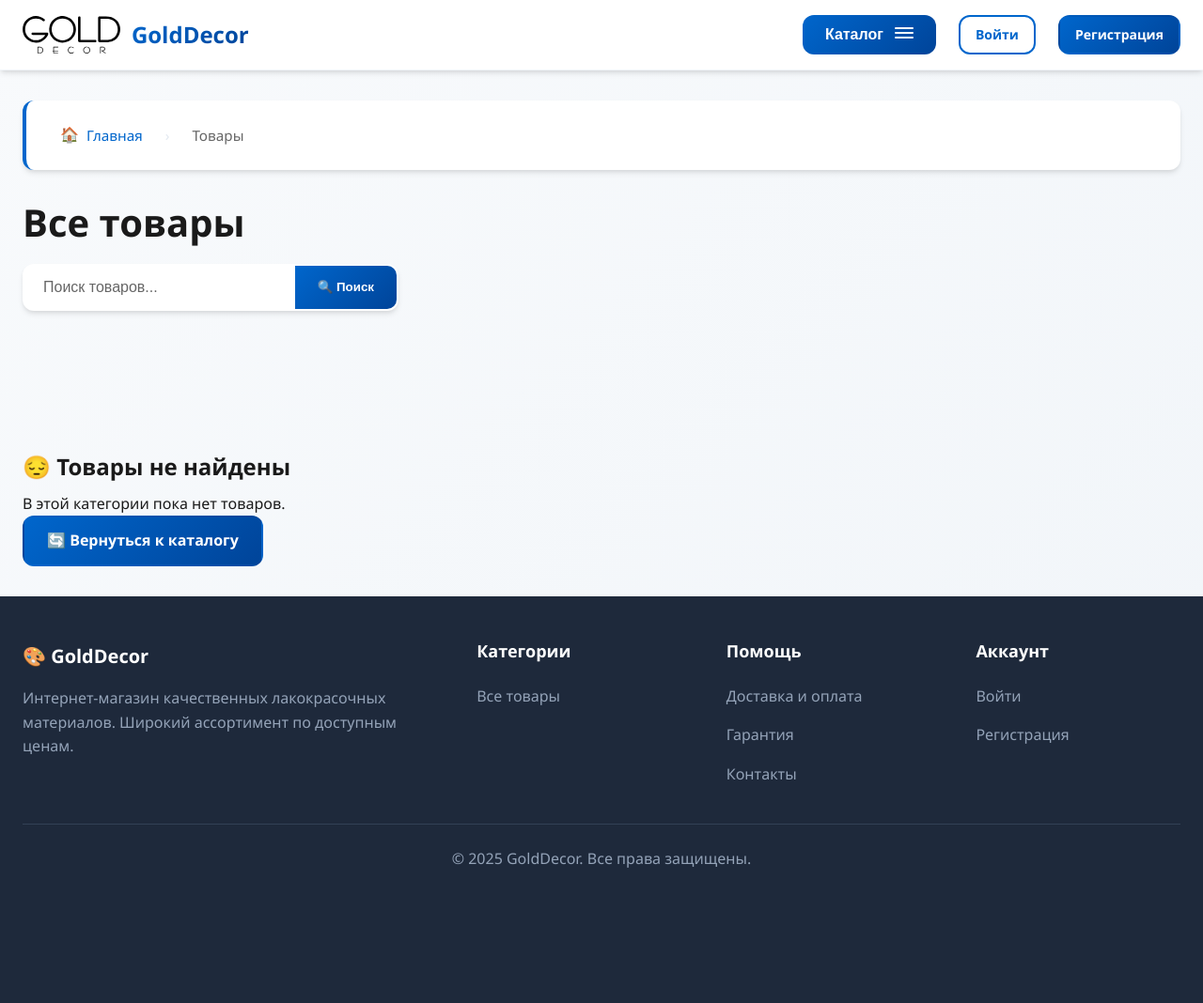
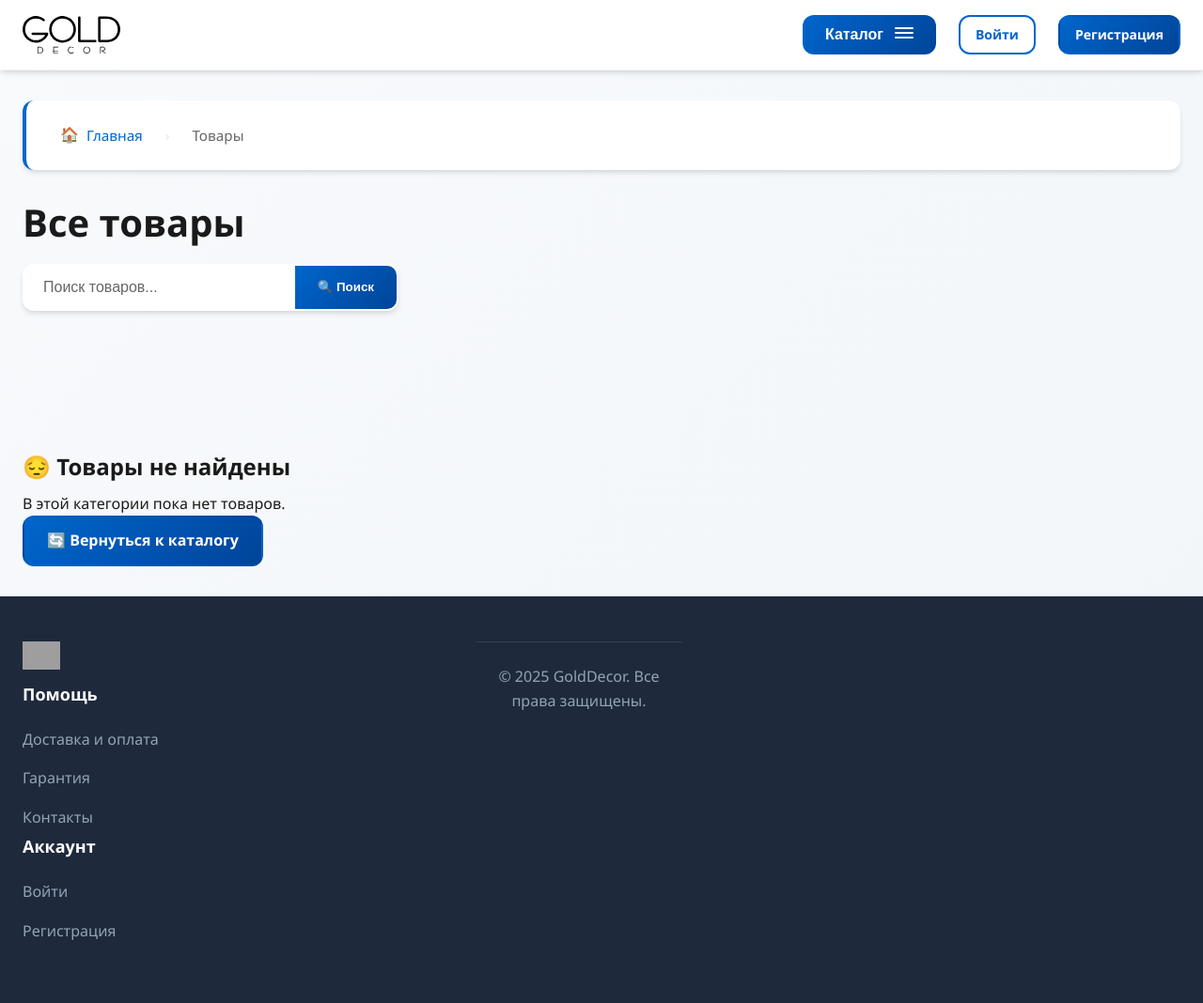
Before and after one commit to ArtemRuslanovich/golddekor, a Django app: page / in a window 1280 px wide. Shown: the whole page at 94% size. Before the commit the page ends 924 px from the top, so only its background shows below. Run offline with Django 5.2, Linux system fonts and the light colour scheme; data that the repository does not hold is empty; grey boxes are pictures that could not be loaded.

Commit message:
fix footer

```diff
--- a/web/apps/catalog/templates/catalog/base.html
+++ b/web/apps/catalog/templates/catalog/base.html
@@ -17,7 +17,6 @@
         <div class="container">
             <a href="{% url 'catalog:product_list' %}" class="navbar-brand">
                 <img src="{% static 'img/logo.svg' %}" alt="GoldDecor" class="navbar-logo">
-                <span class="navbar-brand-text">GoldDecor</span>
             </a>
 
             <nav class="nav-links">
@@ -97,18 +96,8 @@
         <div class="container">
             <div class="footer-content">
                 <div class="footer-section">
-                    <div class="footer-brand">🎨 GoldDecor</div>
-                    <p class="footer-description">
-                        Интернет-магазин качественных лакокрасочных материалов.
-                        Широкий ассортимент по доступным ценам.
-                    </p>
-                </div>
-                <div class="footer-links">
-                    <h4>Категории</h4>
-                    <a href="{% url 'catalog:product_list' %}">Все товары</a>
-                    {% for cat in categories %}
-                    <a href="{{ cat.get_absolute_url }}">{{ cat.name }}</a>
-                    {% endfor %}
+                    <div class="footer-brand">
+                        <img src="{% static 'img/logo.png' %}" alt="GoldDecor" class="footer-logo">
                     </div>
                     <div class="footer-links">
                         <h4>Помощь</h4>
--- a/web/apps/catalog/templates/catalog/product/list.html
+++ b/web/apps/catalog/templates/catalog/product/list.html
@@ -75,7 +75,7 @@
         <p class="product-category">{{ product.category.name }}</p>
         {% endif %}
 
-        <p class="price">{{ product.price|floatformat:2 }} ₽</p>
+        <p class="price">{{ product.price|floatformat:2 }} р</p>
 
         <!-- Улучшенные индикаторы наличия -->
         {% if product.stock > 10 %}
```
Lines whose indentation alone changed are shown as unchanged.
